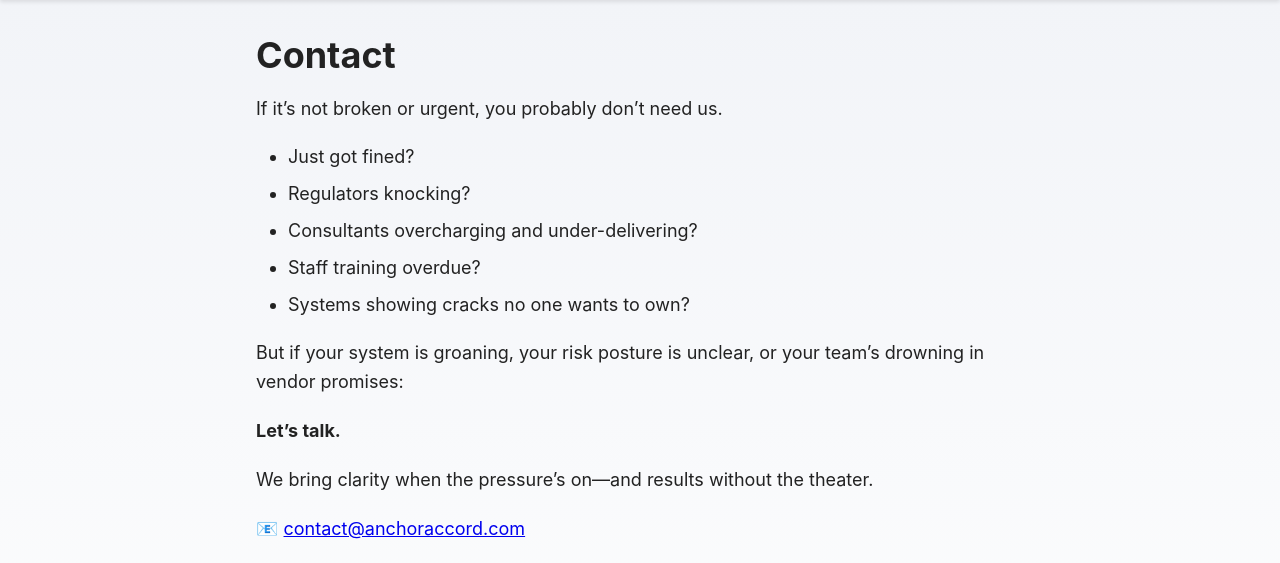
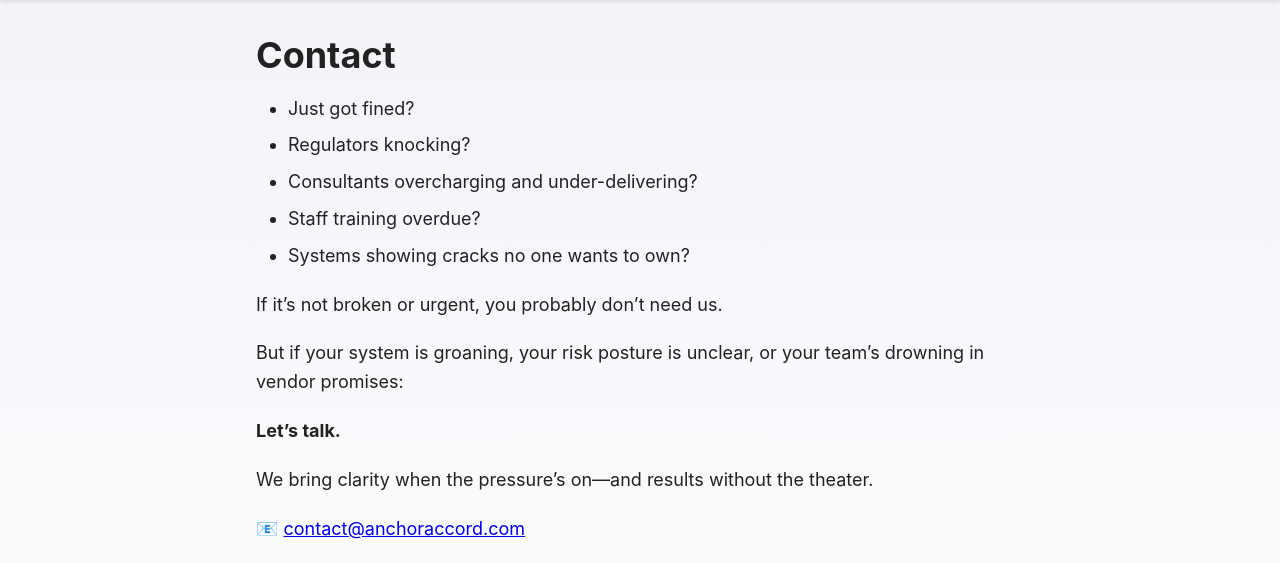
Before and after one commit to urgdog/anchoraccord, a Jekyll site: the page built from contact.md, in a window 1280 px wide. Shown: the part 111-674 px from the top of the page. Built offline with Jekyll 4.4.1, drawn with Linux system fonts in a browser that asks for light colours; grey boxes are pictures that could not be loaded.

```diff
--- a/contact.md
+++ b/contact.md
@@ -4,13 +4,13 @@ title: Contact
 ---
 # Contact
 
-If it’s not broken or urgent, you probably don’t need us.
-
 - Just got fined?
 - Regulators knocking?
 - Consultants overcharging and under-delivering?
 - Staff training overdue?
 - Systems showing cracks no one wants to own?
+
+If it’s not broken or urgent, you probably don’t need us.
 
 But if your system is groaning, your risk posture is unclear,
 or your team’s drowning in vendor promises:
```
